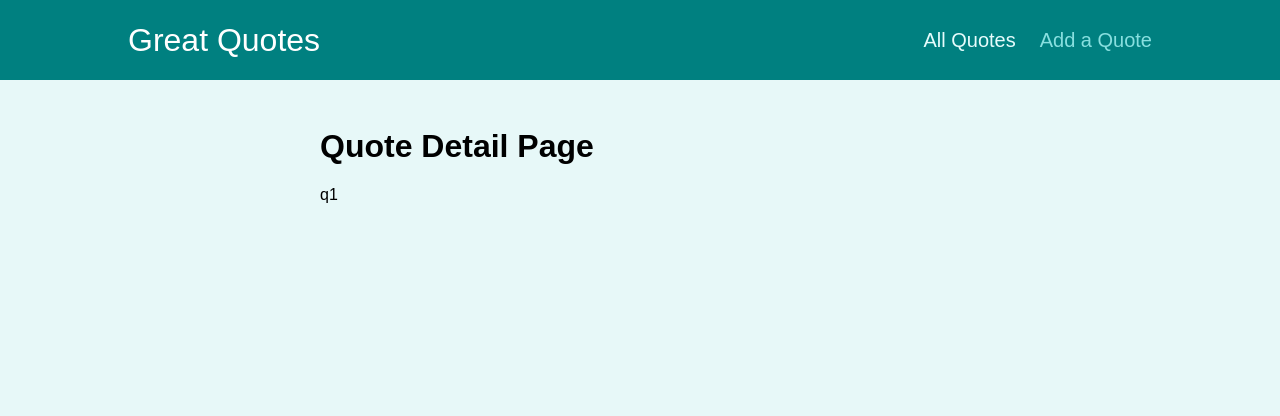
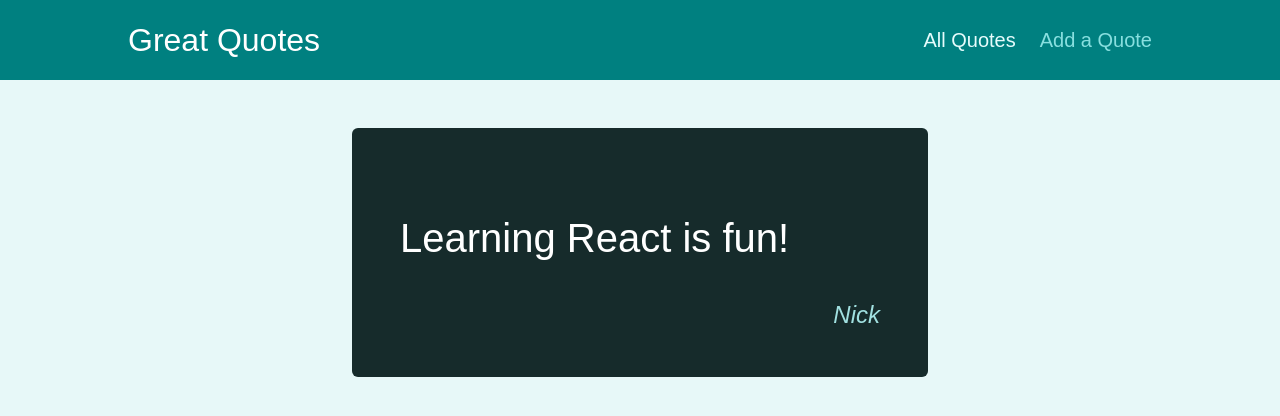
Before and after one commit to NikolozKereselidze/quote-app, a React (Create React App) app: page /quotes/q1 in a window 1280 px wide. Shown: the top 416 px of the page. Built offline with nearby package versions, Linux system fonts and the light colour scheme.

Commit message:
output data on the details page

```diff
--- a/src/components/quotes/QuoteItem.js
+++ b/src/components/quotes/QuoteItem.js
@@ -1,4 +1,6 @@
-import classes from './QuoteItem.module.css';
+import { Link } from "react-router-dom";
+
+import classes from "./QuoteItem.module.css";
 
 const QuoteItem = (props) => {
   return (
@@ -9,9 +11,9 @@
         </blockquote>
         <figcaption>{props.author}</figcaption>
       </figure>
-      <a className='btn'>
+      <Link className="btn" to={`/quotes/${props.id}`}>
         View Fullscreen
-      </a>
+      </Link>
     </li>
   );
 };
--- a/src/pages/QuoteDetail.js
+++ b/src/pages/QuoteDetail.js
@@ -1,14 +1,26 @@
 import { Fragment } from "react";
 import { useParams, Route } from "react-router-dom";
 
+import HighlightedQuote from "../components/quotes/HighlightedQuote";
 import Comments from "../components/comments/Comments";
+
+const DUMMY_QUOTES = [
+  { id: "q1", author: "Nick", text: "Learning React is fun!" },
+  { id: "q2", author: "Kereselidze", text: "Learning React is great!" },
+];
 
 const QuoteDetail = () => {
   const params = useParams();
+
+  const quote = DUMMY_QUOTES.find((quote) => quote.id === params.quoteId);
+
+  if (!quote) {
+    return <p>No quote found!</p>;
+  }
+
   return (
     <Fragment>
-      <h1>Quote Detail Page</h1>
-      <p>{params.quoteId}</p>
+      <HighlightedQuote text={quote.text} author={quote.author} />
       <Route path={`/quotes/${params.quoteId}/comments`}>
         <Comments />
       </Route>
```
